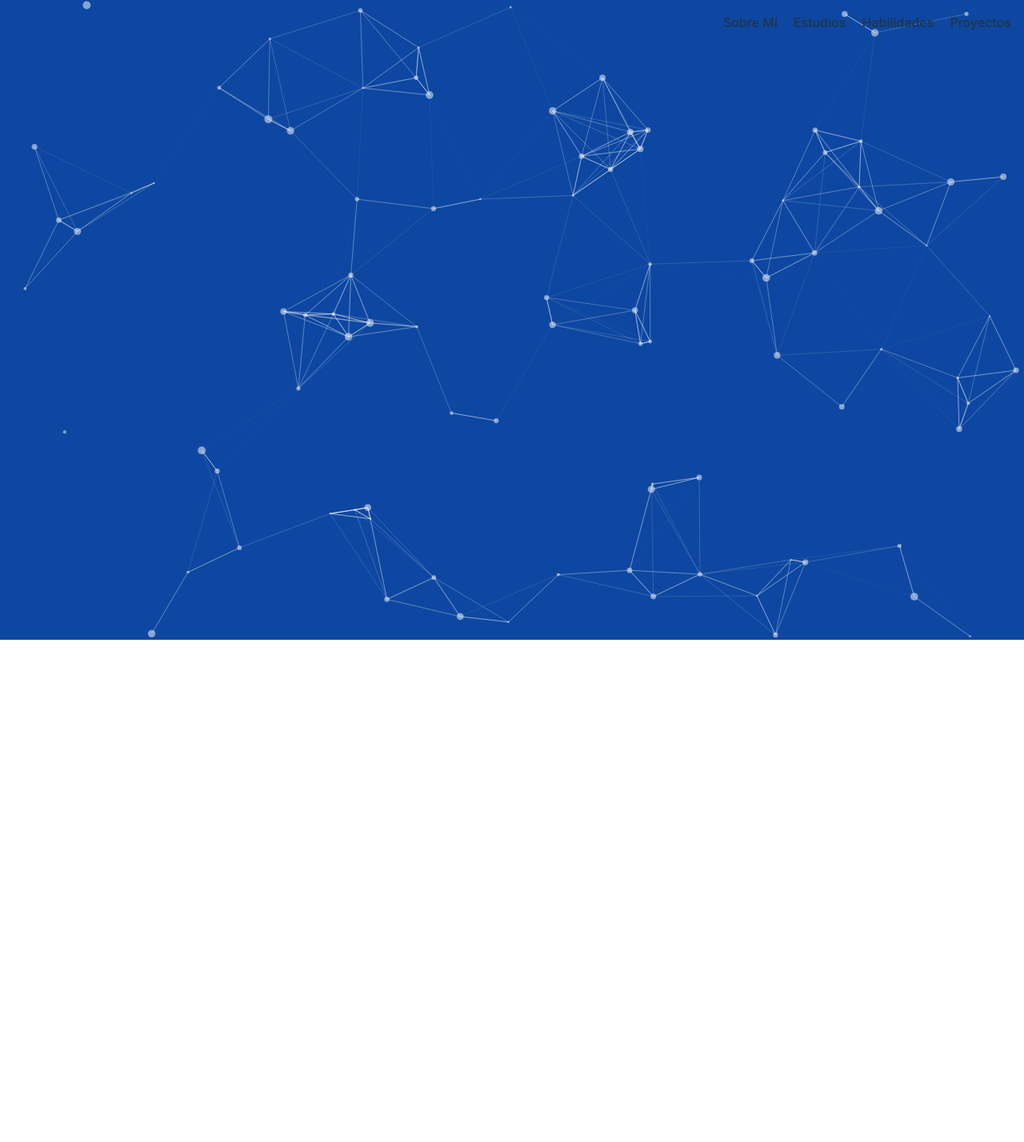
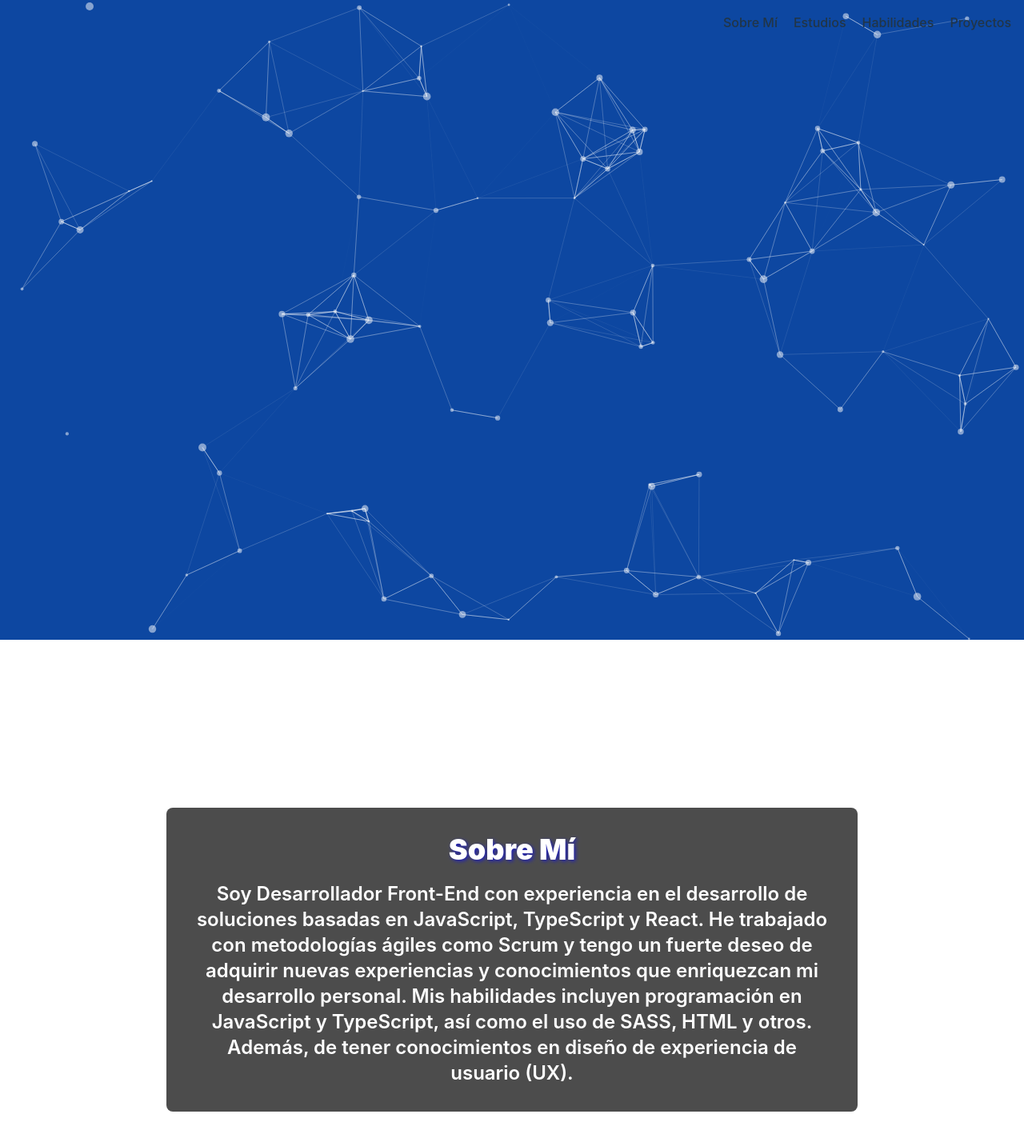
Before and after one commit to camilo9090/portafolio-jhonatan, a React (Vite) app: page / in a window 1280 px wide. Shown: the top 1428 px of the page at 80% size. Before the commit the page ends 800 px from the top, so only its background shows below. Built offline with nearby package versions, Linux system fonts and the light colour scheme.

Commit message:
se avanzo un poco en el header

```diff
--- a/src/App.tsx
+++ b/src/App.tsx
@@ -3,6 +3,7 @@ import { useState } from 'react'
 import './App.css'
 import ParticlesBackground from './components/ParticlesBackground';
 import Header from './components/Header';
+import About from './components/About';
 
 
 
@@ -16,6 +17,7 @@ function App() {
         <div className="relative z-10">
           {/* Área de trabajo */}
           <Header />
+          <About/>
         </div>
         {/*  Fin área de trabajo */}
       </div>
--- a/src/components/About.tsx
+++ b/src/components/About.tsx
@@ -0,0 +1,31 @@
+
+
+export default function
+
+
+    () {
+    return (
+
+
+<div className="flex items-center justify-center h-screen w-screen">
+    <section className="w-full max-w-4xl px-4">
+        <div className="rounded-lg bg-black bg-opacity-70 text-center p-8">
+            <h2 className="text-white text-4xl  font-black "
+            style={{ textShadow: "2px 2px 5px rgba(0, 0, 255, 0.6)" }}
+
+            >Sobre Mí</h2>
+            <p className="mt-5 text-white text-2xl font-semibold">
+                Soy Desarrollador Front-End con experiencia en el desarrollo de soluciones basadas en
+                JavaScript, TypeScript y React. He trabajado con metodologías ágiles como Scrum y tengo
+                un fuerte deseo de adquirir nuevas experiencias y conocimientos que enriquezcan mi desarrollo
+                personal. Mis habilidades incluyen programación en JavaScript y TypeScript, así como el uso de
+                SASS, HTML y otros. Además, de tener conocimientos en diseño de experiencia de usuario (UX).
+            </p>
+        </div>
+    </section>
+</div>
+
+
+
+    )
+}
--- a/src/components/Header.tsx
+++ b/src/components/Header.tsx
@@ -1,24 +1,44 @@
-
-
-export default function Header() {
-  return (
 
 
 
-    <header className="">
-      {/* navegacion */}
-      <div className="relative min-h-screen">
 
-        <nav className="menu hidden sm:flex sm:justify-center md:justify-center lg:justify-end gap-5 items-center p-4  w-full fixed top-0">
+import React, { useEffect, useState } from 'react';
+const Header: React.FC = () => {
+  const [isScrolled, setIsScrolled] = useState<boolean>(false);
 
-          <a href="">Sobre Mí</a>
-          <a href="">Estudios</a>
-          <a href="">Habilidades</a>
-          <a href="">Proyectos</a>
+  const handleScroll = (): void => {
+      if (window.scrollY > 50) {
+          setIsScrolled(true);
+      } else {
+          setIsScrolled(false);
+      }
+  };
 
-        </nav>
-      </div>
+  useEffect(() => {
+      window.addEventListener('scroll', handleScroll);
+      return () => {
+          window.removeEventListener('scroll', handleScroll);
+      };
+  }, []);
 
-    </header>
-  )
-}
+  return (
+      <header>
+          <div className="relative min-h-screen">
+              <nav
+                  className={` fixed top-0 w-full p-4 transition-all duration-300 ease-in-out
+                              ${isScrolled && 'bg-black bg-opacity-70 mb-2' }
+                              `} // z-10 para asegurar que esté por encima de otros elementos
+              >
+                  <div className="flex justify-end gap-5">
+                      <a href="">Sobre Mí</a>
+                      <a href="">Estudios</a>
+                      <a href="">Habilidades</a>
+                      <a href="">Proyectos</a>
+                  </div>
+              </nav>
+          </div>
+      </header>
+  );
+};
+
+export default Header;
```
